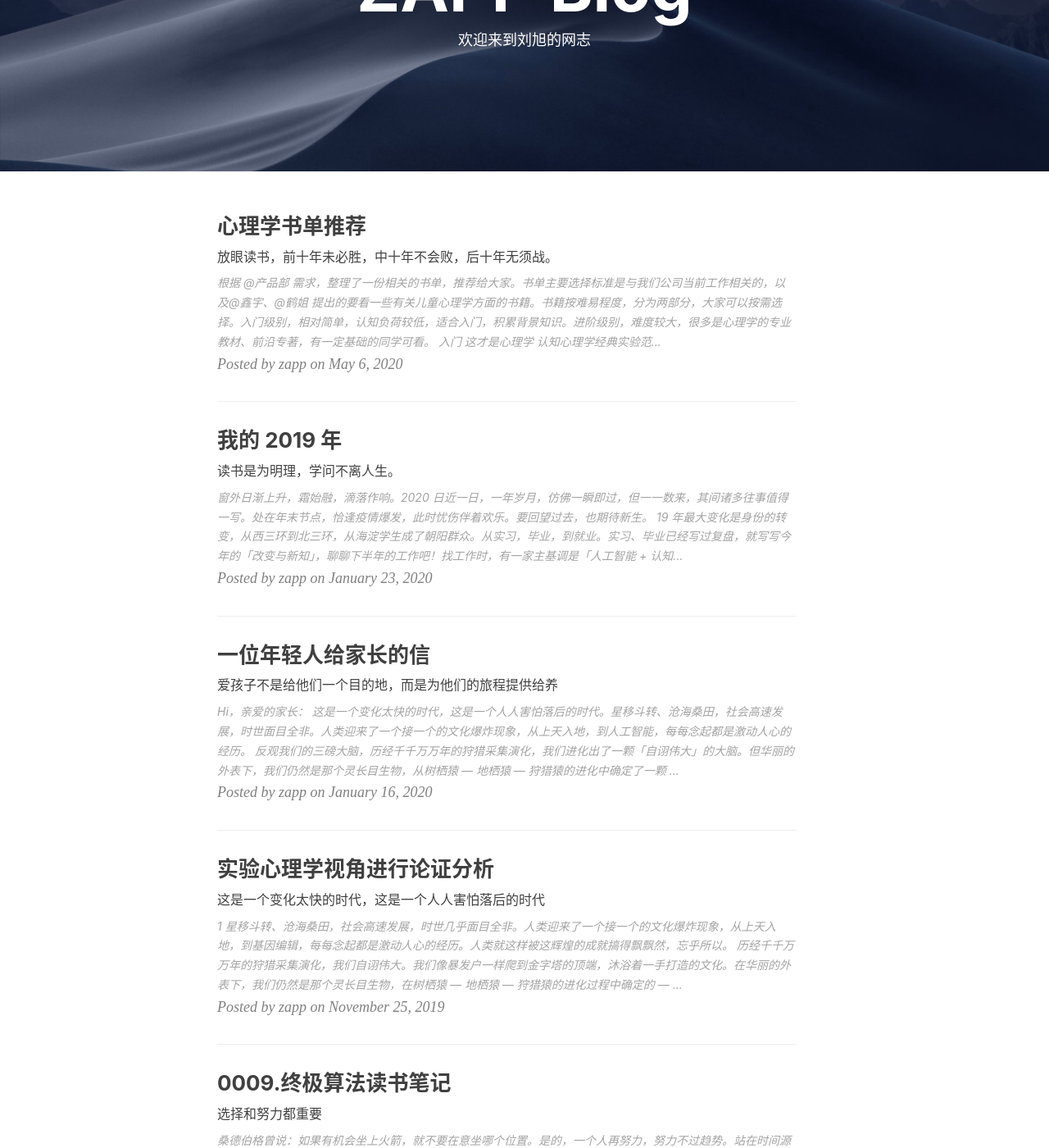
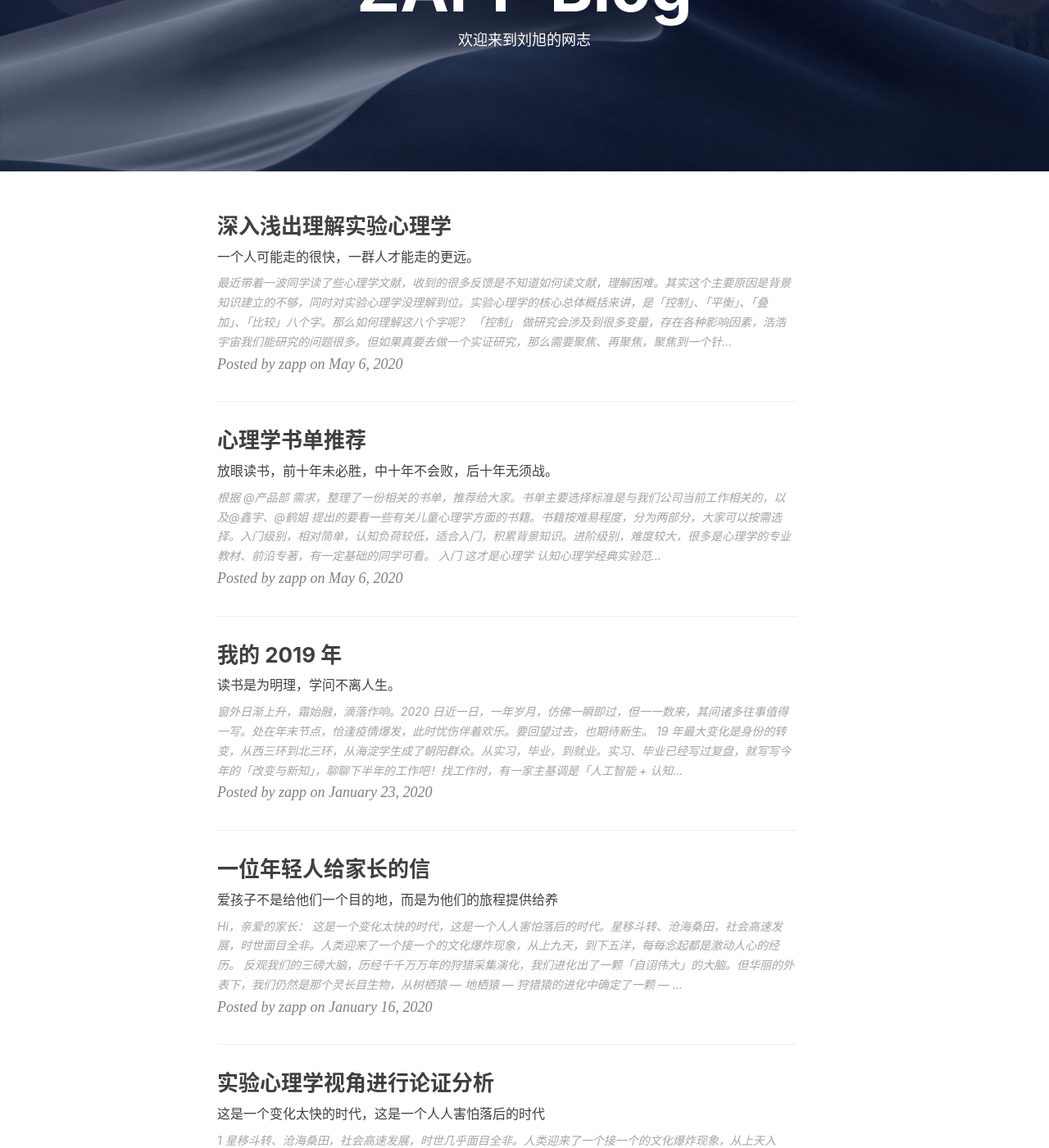
Before and after one commit to zapp926/blog, a Jekyll site: the page built from index.html, in a window 1280 px wide and 1400 px high, scrolled down 209 px. Shown: the whole window at 82% size. Built offline with Jekyll 4.4.1, drawn with Linux system fonts in a browser that asks for light colours; nearby versions of some CDN libraries; the list of posts is cut into pages by our own code; comment, search, counter and statistics services are not loaded; some of the changed lines change nothing that is shown; some of the changed text lies outside the part shown.

Commit message:
create the new blog

```diff
--- a/_posts/2020-01-16-Letter.md
+++ b/_posts/2020-01-16-Letter.md
@@ -11,7 +11,7 @@ tags:
 
 #### Hi，亲爱的家长：
 
-这是一个变化太快的时代，这是一个人人害怕落后的时代。星移斗转、沧海桑田，社会高速发展，时世面目全非。人类迎来了一个接一个的文化爆炸现象，从上天入地，到人工智能，每每念起都是激动人心的经历。
+这是一个变化太快的时代，这是一个人人害怕落后的时代。星移斗转、沧海桑田，社会高速发展，时世面目全非。人类迎来了一个接一个的文化爆炸现象，从上九天，到下五洋，每每念起都是激动人心的经历。
 
 反观我们的三磅大脑，历经千千万万年的狩猎采集演化，我们进化出了一颗「自诩伟大」的大脑。但华丽的外表下，我们仍然是那个灵长目生物，从树栖猿 — 地栖猿 — 狩猎猿的进化中确定了一颗 — 石器时代的大脑。
 
--- /dev/null
+++ b/_posts/2020-05-10-ExperimentPsy.md
@@ -0,0 +1,37 @@
+---
+layout:     post
+title:     "深入浅出理解实验心理学"
+subtitle:   "一个人可能走的很快，一群人才能走的更远。"
+date:       2020-05-06
+author: "zapp"
+header-img: "img/post-experPsy.jpg"
+tags:
+    - 杂谈
+---
+
+最近带着一波同学读了些心理学文献，收到的很多反馈是不知道如何读文献，理解困难。其实这个主要原因是背景知识建立的不够，同时对实验心理学没理解到位。实验心理学的核心总体概括来讲，是「控制」、「平衡」、「叠加」、「比较」八个字。那么如何理解这八个字呢？
+
+#### 「控制」
+做研究会涉及到很多变量，存在各种影响因素，浩浩宇宙我们能研究的问题很多。但如果真要去做一个实证研究，那么需要聚焦、再聚焦，聚焦到一个针孔那么小的问题，来分析研究。
+
+所以我们做的研究，只可能集中在几个因素上，「控制」两字，讲的就是控制「自变量」，这和其它自然学科讲的「控制单一变量法则」原则是一样的。就是我们研究的只是这个变量某几个水平之间的差异，所以需要严格控制好这几个水平，比如我想研究不同情绪类型对词语记忆效果的影响，情绪根据普心中效价维度的划分，分为：积极、中性、消极三种情绪类型。这就是我们的控制条件，就是要研究这三种情绪对词语记忆产生什么样的影响。
+
+#### 「平衡」
+讲到平衡，就不得不说噪音，也就是无关变量的干扰。心理学研究之所以应用比较差、泛化不强，一个主要原因是限制条件太多，在研究问题上附加了太多的平衡条件和因素。如我们上面「控制」的是情绪效价的不同，然后情绪维度分为「效价」和「唤醒」。既然我们「控制」了效价的三种条件，那么「唤醒」就是我们需要平衡的因素了。这样得到的研究结果我们才能说是单纯三种不同情绪类型引起的，和唤醒的程度没有关系。因为唤醒程度已经被我们平衡了。如果不进行平衡，就很难说研究结果的差异，具体是因为情绪的类型（也就是效价）引起的，还是情绪的唤醒程度引起的。所以实验中，变化的，即控制的「情绪的效价」，不变的，即平衡的「情绪的唤醒程度」。
+
+#### 「叠加」
+我们都知道做一个实验，需要叠加。叠加平均就是实验条件试次数的叠加，一个实验条件会让被试重复做 30 次，然后将这 30 次的结果叠加平均，得到一个值，这个值就作为该被试在这个条件下一个相对真实的水平。因为这 30 次叠加得到的结果，更能体现这个被试的真实水平，可以将标准差降到比较低的程度。比如让被试打靶，他打了一次，环数是 7 环。这个成绩受外在因素影响比较大。但如果让被试打 10 次靶，对环数取一个均值，这就更能体现他的真正实力。这就是叠加平均的作用。
+
+#### 「比较」
+前面已经提到，控制的是「自变量」，平衡的是「无关变量」，所以比较的自然就是「因变量」。行为实验的因变量 90% 都是正确率和反应时这两个指标。如我们想知道三种情绪类型（积极、中性、消极）下对词语记忆效果的影响，所以对于记忆效果的衡量最主要是用正确率体现。自变量是我们控制和操纵的条件，最终收集到的数据都属于因变量，这个因变量是用来进行统计检验，进行比较的。自变量在其中的作用是进行比较的前提，就是我们需要根据自变量的条件和水平，筛选出来我们要比较的因变量数据。
+
+进行比较，不是看谁比谁大就可以了，而是要做显著性检验，最常用的统计方法就是 t 检验和 F 检验。两个水平的显著性检验，就用 t 检验。三个水平以上就用 F 检验。这就涉及到心理统计学，也就是要看 p 值，只有 p 值是小于 0.05，才能说比较的结果是有意义的，是成立的。所以如果结果显著，我们就能说三种不同情绪类型，对词语的记忆是有影响的，影响是不同的。至于具体如何影响，就要进一步去分析「简单效应」。如果不显著，就不能说三种不同情绪类型对词语记忆会有影响。所以进行「比较」的一个前提是 p 值要小于 0.05，检验结果要显著。另一个前提是至少要有两个水平，只有两个以上的水平，我们才有比较的对象。所以这就是我们的实验设计，最小的、最简单的一个实验设计是「单因素两水平实验设计」。
+
+#### 总结
+
+我认为心理学最核心的两门学科是测量和实验，然后实验心理学讲究的就是上面八个字「控制」、「平衡」、「叠加」、「比较」。我把额外变量平衡，让它们没有差异，排除无关变量的干扰，保证单一自变量的改变，进而去做因变量数据的比较。比较的前提是要有「基线水平」，所以实验心理学最少要求一个自变量有两个水平，一个是基线条件，相当于零值。如我们上面三种情绪类型，中性情绪就是基线水平。另外一个条件是想要考察的，通过统计分析比较两个条件的因变量（正确率、反应时）是否存在差异。如果有差异，就说明两个条件是存在差别的。这基本就能概括实验心理学的核心了。实验组、控制组本质上是一样的道理。所以行为实验讲究的是「反应时万岁」，很多比较都是通过反应时完成的。
+
+实验心理学的灵魂在于其实验设计的精巧出奇，也是最好玩的一部分。所以大家想学好实验心理学，那么就要了解实验设计，理解那些经典的实验范式，是如何设计的。我们知道一般文献的写法是「漏斗形写作法」，就是引言开头从一个比较大的问题切入，到具体研究问题进行聚焦，也就是漏斗的中间部分，非常细，就代表研究者在探讨非常细微的问题。然后到下半部分漏斗又开始变得非常大，就是从研究方法、研究结果、研究结论逐渐扩大，这就说明我们又从一个细微的结果、结论，被推论、引申到一个比较大的层次和范畴了。不过一篇文献最核心的还是漏斗的中间那部分，也就是研究方法。因此，在读文献的过程中，需要带着这几个问题去思考。它这个实验是解决什么问题，怎么设计这个实验的，自变量是什么，因变量是什么，排除了哪些无关变量的干扰。为什么通过因变量就能解释这个问题。然后它的统计方法是什么，什么样的实验设计，用什么样的统计方法。至于对实验的评价，可以思考一下，研究者是如何做的比较，能分离出什么认知过程，得到什么样的结论，有什么改进的办法。
+
+#### ChangeLog
+- 200510 ZAPP 根据带着一波同学读文献的心得，总结成初稿。
```
Also changed, not shown: img/post-experPsy.jpg (added).
